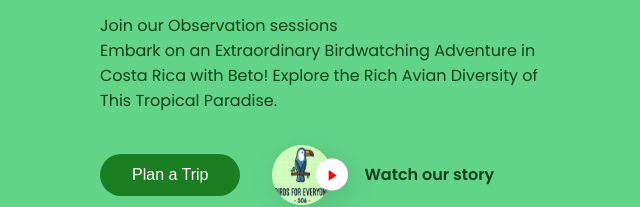
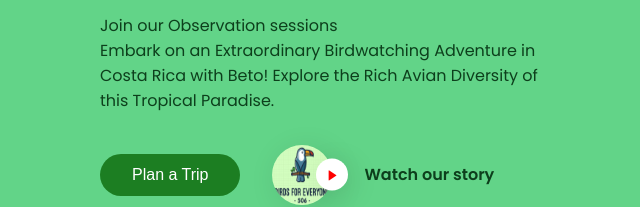
Before and after one commit to labgeek010/b4e, a plain HTML site: page index.html in a window 1280 px wide. Shown: the part 384-591 px from the top of the page, 640-1280 px from the left. Drawn offline with nearby package versions, Linux system fonts and the light colour scheme.

Commit message:
translation v2

```diff
--- a/index.html
+++ b/index.html
@@ -35,7 +35,7 @@
             <p class="section__subtitle">
               Join our Observation sessions<br>
               Embark on an Extraordinary Birdwatching Adventure in Costa Rica with Beto!
-                Explore the Rich Avian Diversity of This Tropical Paradise.
+                Explore the Rich Avian Diversity of this Tropical Paradise.
             </p>
             <div class="action__btns">
               <button class="btn">Plan a Trip</button>
```
